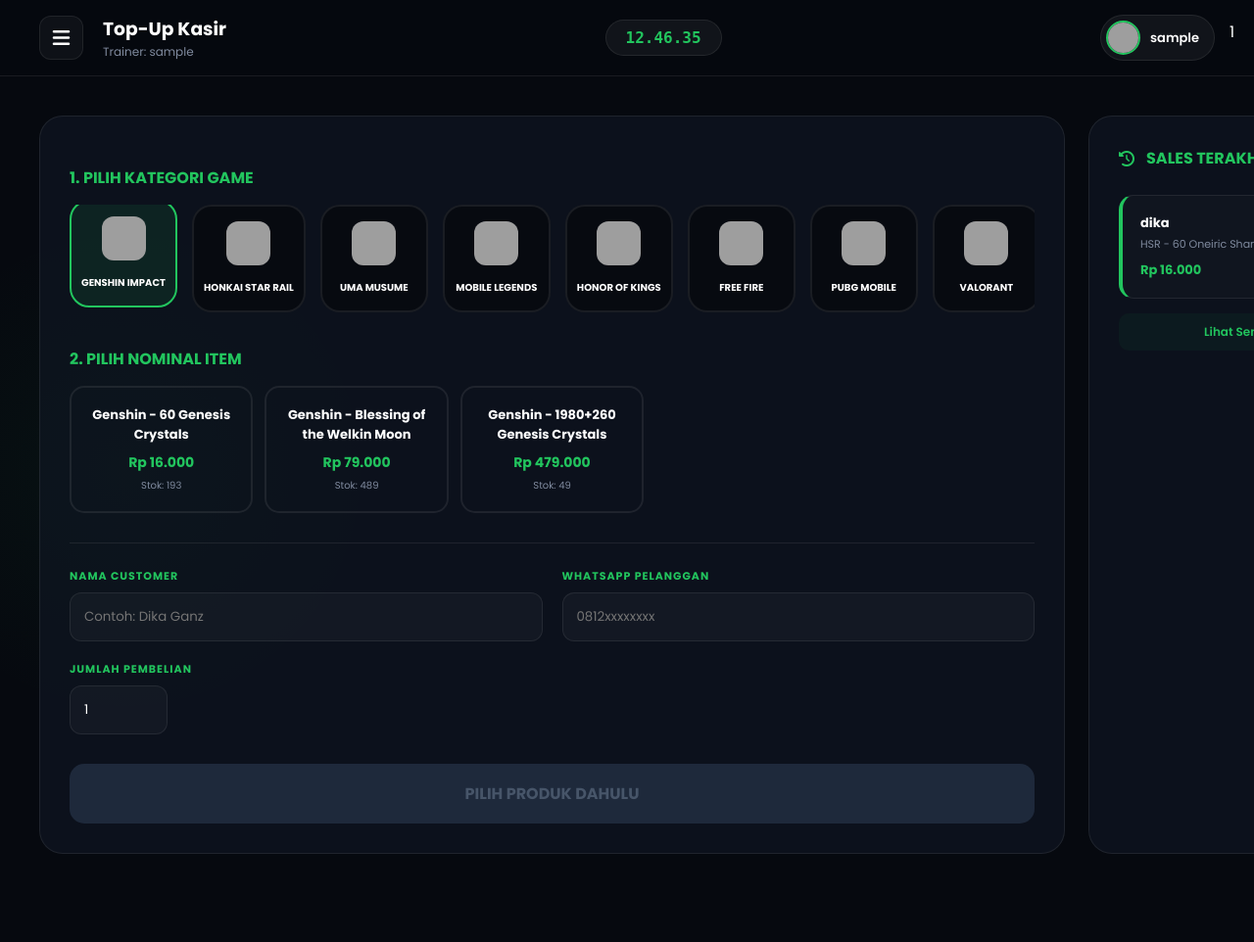
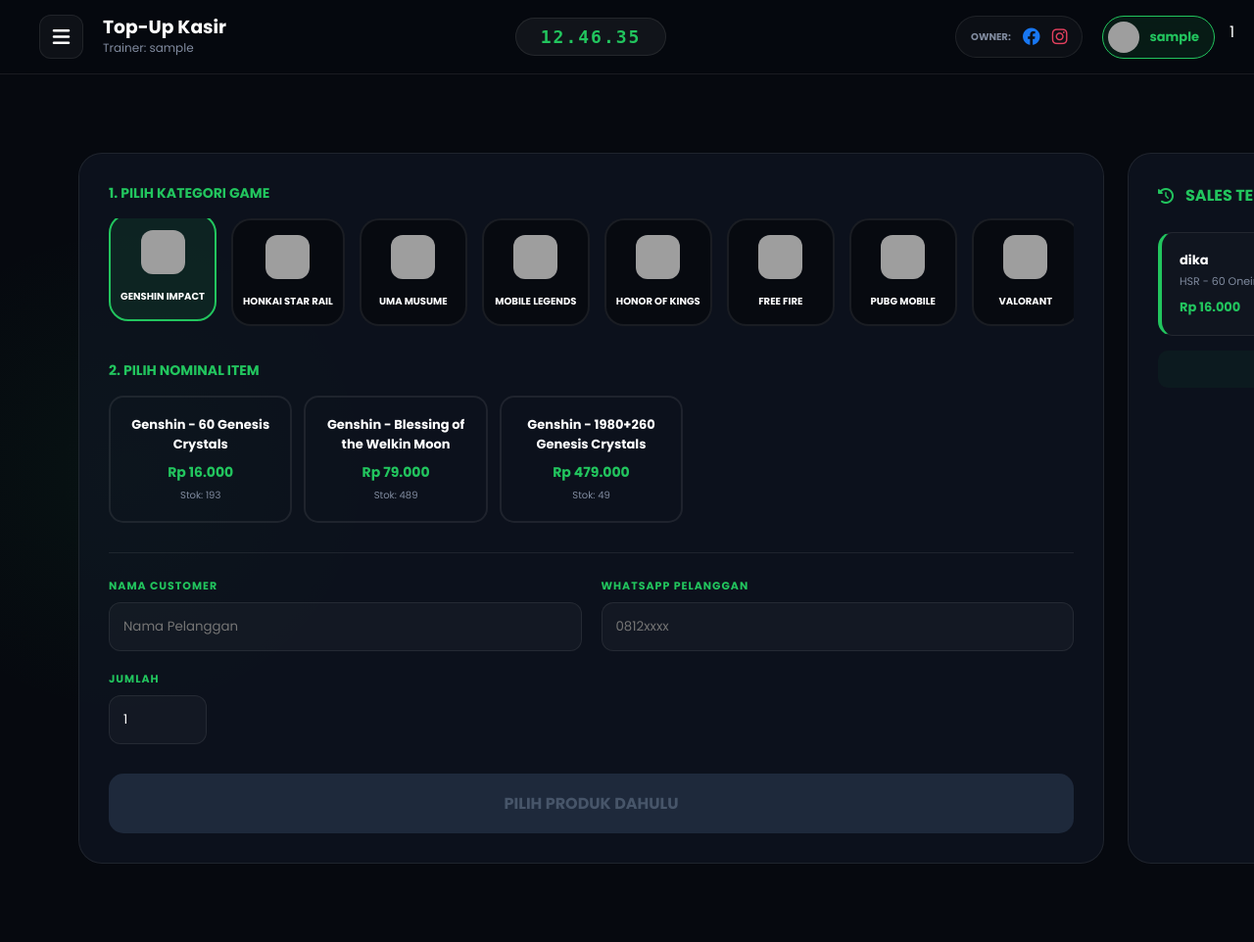
Before and after one commit to andika9108/andika, a PHP site: page /dashboard.php in a window 1280 px wide. Shown: the whole page at 98% size. Run offline with PHP 8.4, Linux system fonts and the light colour scheme; the visitor is signed in with stand-in values (Sample User, id 1); data comes from the database, SQL or seed files in the repository; grey boxes are pictures that could not be loaded.

Commit message:
nambahin sosmed owner

```diff
--- a/dashboard.php
+++ b/dashboard.php
@@ -53,19 +53,19 @@ if (isset($_SESSION['pesan'])) {
 $produk_query = mysqli_query($conn, "SELECT * FROM products ORDER BY harga ASC");
 $recent_query = mysqli_query($conn, "SELECT * FROM transactions ORDER BY tanggal DESC LIMIT 5");
 
-// Info Game (Lengkap sesuai Inventory)
+// Info Game Lengkap (Gue tambahin HoK, PUBG, Valo)
 $game_info = [
     'genshin'  => ['nama' => 'Genshin Impact', 'img' => 'https://play-lh.googleusercontent.com/iP2i_f23Z6I-5hoL2okPS4SxOGhj0q61Iyb0Y1m4xdTsbnaCmrjs7xKRnL6o5R4h-Yg'],
     'hsr'      => ['nama' => 'Honkai Star Rail', 'img' => 'https://stardb.gg/images/icons/star-rail-icon.webp'],
     'uma'      => ['nama' => 'Uma Musume', 'img' => 'https://tse2.mm.bing.net/th/id/OIP.M4fsR_34nzK9w5KOWzn8QAHaHa?pid=Api&P=0&h=220'],
     'mlbb'     => ['nama' => 'Mobile Legends', 'img' => 'https://www.gamersoft.net/wp-content/uploads/2023/05/mobile-legends-bang-bang.webp'],
-    'hok'      => ['nama' => 'Honor of Kings', 'img' => 'https://play-lh.googleusercontent.com/Xbe63-e45mI5V6Uf4F8R7vW8S7tN_f7F-V8k8G_M9_A_r-f0_L-K_v_p_K9_P_L_Y_A=w240-h480-rw'],
+    'hok'      => ['nama' => 'Honor of Kings', 'img' => 'https://tse2.mm.bing.net/th/id/OIP.nM0u8c8-lJt5NYR-VbUIoAHaHa?pid=Api&P=0&h=220'],
     'ff'       => ['nama' => 'Free Fire', 'img' => 'https://tse2.mm.bing.net/th/id/OIP.gDIuTjSv6lO19IS5SdhTAAHaHa?pid=Api&P=0&h=220'],
-    'pubg'     => ['nama' => 'PUBG Mobile', 'img' => 'https://play-lh.googleusercontent.com/JRd0v_v_98555-p_A_V9v_S_v_K-V9v_S_v_v-V9v_S_v_v-V9v_S_v_v-V9v_S_v_v=w240-h480-rw'],
-    'val'      => ['nama' => 'Valorant', 'img' => 'https://tse1.mm.bing.net/th/id/OIP.9YvE8zD8f-v_I9uO6f7m8QHaHa?pid=Api&P=0&h=220']
+    'pubg'     => ['nama' => 'PUBG Mobile', 'img' => 'https://tse2.mm.bing.net/th/id/OIP.VajQ0fTomIT_NVpcskyXhQHaF7?pid=Api&P=0&h=220'],
+    'val'      => ['nama' => 'Valorant', 'img' => 'https://tse4.mm.bing.net/th/id/OIP.e0aqvc6qwmq9wqvfc6AkzwHaHa?pid=Api&P=0&h=220']
 ];
 
-// GROUPING LOGIC (FIX HOK & FF)
+// GROUPING LOGIC (URUTAN FIX BIAR GAK TABRAKAN)
 $grouped_products = [];
 while($r = mysqli_fetch_assoc($produk_query)) {
     $n = strtolower($r['nama_produk']);
@@ -75,7 +75,7 @@ while($r = mysqli_fetch_assoc($produk_query)) {
     elseif(strpos($n, 'honkai') !== false || strpos($n, 'hsr') !== false || strpos($n, 'star rail') !== false) $cat = 'hsr';
     elseif(strpos($n, 'uma') !== false) $cat = 'uma';
     elseif(strpos($n, 'mobile legends') !== false || strpos($n, 'mlbb') !== false) $cat = 'mlbb';
-    // CEK HOK DULUAN BIAR HURUF 'F'-NYA GAK KEMAKAN FF
+    // Cek HoK duluan sebelum FF karena ada kata 'of'
     elseif(strpos($n, 'honor of kings') !== false || strpos($n, 'hok') !== false) $cat = 'hok';
     elseif(strpos($n, 'free fire') !== false || strpos($n, 'ff') !== false) $cat = 'ff';
     elseif(strpos($n, 'pubg') !== false) $cat = 'pubg';
@@ -100,7 +100,7 @@ while($r = mysqli_fetch_assoc($produk_query)) {
         body { background-color: var(--bg-base); color: var(--text-main); display: flex; height: 100vh; overflow: hidden; background-image: radial-gradient(circle at 10% 50%, rgba(34, 197, 94, 0.05), transparent 20%); }
 
         /* Sidebar */
-        .sidebar { position: fixed; left: -320px; top: 0; bottom: 0; width: 300px; background: rgba(10, 15, 26, 0.9); backdrop-filter: var(--blur); border-right: 1px solid var(--border-color); padding: 30px 20px; display: flex; flex-direction: column; z-index: 1000; transition: all 0.3s cubic-bezier(0.4, 0, 0.2, 1); }
+        .sidebar { position: fixed; left: -320px; top: 0; bottom: 0; width: 300px; background: rgba(10, 15, 26, 0.95); backdrop-filter: var(--blur); border-right: 1px solid var(--border-color); padding: 30px 20px; display: flex; flex-direction: column; z-index: 1000; transition: all 0.3s cubic-bezier(0.4, 0, 0.2, 1); }
         .sidebar.show { left: 0; }
         .sidebar-overlay { position: fixed; inset: 0; background: rgba(0,0,0,0.7); z-index: 999; display: none; }
         .sidebar-overlay.show { display: block; }
@@ -143,9 +143,9 @@ while($r = mysqli_fetch_assoc($produk_query)) {
         .form-group input:focus { border-color: var(--primary); background: rgba(255,255,255,0.05); }
 
         .btn-buy { width: 100%; padding: 18px; background: #1E293B; color: #475569; border: none; border-radius: 15px; font-weight: 800; margin-top: 30px; cursor: not-allowed; transition: 0.4s; font-size: 16px; text-transform: uppercase; }
-        .btn-buy.active { background: var(--primary); color: #000; cursor: pointer; box-shadow: 0 10px 25px var(--primary-glow); }
+        .btn-buy.active { background: var(--primary); color: #000; cursor: pointer; box-shadow: 0 10px 25px rgba(34, 197, 94, 0.3); }
 
-        /* Recent Activity */
+        /* Activity Log */
         .activity-card { padding: 18px; background: rgba(255,255,255,0.02); border-radius: 15px; margin-bottom: 12px; border: 1px solid var(--border-color); border-left: 4px solid var(--primary); transition: 0.3s; }
         .activity-card:hover { transform: translateX(5px); background: rgba(255,255,255,0.04); }
 
@@ -171,20 +171,50 @@ while($r = mysqli_fetch_assoc($produk_query)) {
             <a href="index.php" style="margin-top:auto; color:var(--danger)" onclick="return confirm('Logout sekarang?')"><i class="fas fa-sign-out-alt"></i> Logout</a>
         </nav>
     </aside>
+<!-- SIDEBAR SELESAI -->
 
     <main class="main">
-        <header class="topbar">
-            <div style="display:flex; align-items:center; gap:20px;">
-                <button class="btn-menu" id="menuToggle"><i class="fas fa-bars"></i></button>
-                <div><h3 style="font-weight:700;">Top-Up Kasir</h3><p style="font-size:12px; color:var(--text-muted);">Trainer: <?php echo $username; ?></p></div>
+        <!-- TOPBAR REVISED - SATU BARIS RAPI Sesuai Keinginan -->
+        <header class="topbar" style="display: flex; justify-content: space-between; align-items: center; padding: 15px 40px; background: rgba(6, 9, 15, 0.85); backdrop-filter: blur(20px); border-bottom: 1px solid var(--border-color); width: 100%;">
+
+            <!-- SISI KIRI: Judul & Menu -->
+            <div style="display: flex; align-items: center; gap: 20px;">
+                <button class="btn-menu" id="menuToggle" style="background: rgba(255,255,255,0.04); border: 1px solid var(--border-color); color: #fff; width: 45px; height: 45px; border-radius: 12px; cursor: pointer; display: flex; align-items: center; justify-content: center;">
+                    <i class="fas fa-bars"></i>
+                </button>
+                <div>
+                    <h3 style="font-weight:700; margin:0; line-height:1.2;">Top-Up Kasir</h3>
+                    <p style="font-size:12px; color:var(--text-muted); margin:0;">Trainer: <?php echo $username; ?></p>
+                </div>
             </div>
 
-            <div class="clock-box" id="realtimeClock">00:00:00</div>
+            <!-- SISI TENGAH: Jam Real-time -->
+            <div class="clock-box" id="realtimeClock" style="background: rgba(255,255,255,0.05); padding: 8px 25px; border-radius: 50px; border: 1px solid var(--border-color); color: var(--primary); font-family: monospace; font-size: 18px; font-weight: bold; letter-spacing: 2px;">
+                00:00:00
+            </div>
 
-            <div class="user-profile">
-                <img src="https://ui-avatars.com/api/?name=<?php echo urlencode($username); ?>&background=22C55E&color=fff&bold=true">
-                <span style="font-size:13px; font-weight:600;"><?php echo $username; ?></span>
+            <!-- SISI KANAN: Sosmed Owner & User Profile -->
+            <div style="display: flex; align-items: center; gap: 20px;">
+                <!-- SOSMED CAPSULE -->
+                <div style="display: flex; align-items: center; gap: 12px; background: rgba(255,255,255,0.03); padding: 7px 15px; border-radius: 50px; border: 1px solid var(--border-color);">
+                    <span style="font-size:10px; color:var(--text-muted); font-weight:700; text-transform:uppercase;">Owner:</span>
+                    <a href="https://www.facebook.com/share/1AiMvB5THB/" target="_blank" style="color:#1877F2; font-size:18px; text-decoration:none;"><i class="fab fa-facebook"></i></a>
+                    <a href="https://www.instagram.com/zidni_tira?igsh=MWQ4eTdoZGUzdDEzbg==" target="_blank" style="color:#E4405F; font-size:18px; text-decoration:none;"><i class="fab fa-instagram"></i></a>
+                </div>
+
+                <!-- USER PROFILE CAPSULE -->
+                <div style="display: flex; align-items: center; gap: 10px; background: rgba(34, 197, 94, 0.1); padding: 5px 15px 5px 5px; border-radius: 50px; border: 1px solid var(--primary);">
+                    <img src="https://ui-avatars.com/api/?name=<?php echo urlencode($username); ?>&background=22C55E&color=fff&bold=true" style="width:32px; height:32px; border-radius:50%;">
+                    <span style="font-size:13px; font-weight:700; color:var(--primary);"><?php echo $username; ?></span>
+                </div>
             </div>
+        </header>
+
+        <div class="content">
+
+
+
+
         </header>
 
         <div class="content">
@@ -193,7 +223,7 @@ while($r = mysqli_fetch_assoc($produk_query)) {
                 <!-- KOLOM KIRI -->
                 <div class="box">
                     <form action="" method="POST">
-                        <label class="form-group" style="font-weight:800; color:var(--primary); display:block; margin-bottom:15px;">1. PILIH KATEGORI GAME</label>
+                        <label style="font-weight:800; color:var(--primary); display:block; margin-bottom:15px; font-size: 14px;">1. PILIH KATEGORI GAME</label>
                         <div class="game-tabs">
                             <?php foreach($game_info as $kode => $info): ?>
                                 <div class="game-tab" id="tab-<?php echo $kode; ?>" onclick="selectGame('<?php echo $kode; ?>')">
@@ -203,7 +233,7 @@ while($r = mysqli_fetch_assoc($produk_query)) {
                             <?php endforeach; ?>
                         </div>
 
-                        <label class="form-group" style="font-weight:800; color:var(--primary); display:block; margin-bottom:15px;">2. PILIH NOMINAL ITEM</label>
+                        <label style="font-weight:800; color:var(--primary); display:block; margin-bottom:15px; font-size: 14px;">2. PILIH NOMINAL ITEM</label>
                         <?php foreach($game_info as $kode => $info): ?>
                             <div class="item-grid" id="grid-<?php echo $kode; ?>">
                                 <?php if(isset($grouped_products[$kode])): foreach($grouped_products[$kode] as $item): ?>
@@ -214,7 +244,7 @@ while($r = mysqli_fetch_assoc($produk_query)) {
                                         <div style="font-size:10px; color:var(--text-muted); margin-top:5px;">Stok: <?php echo $item['stok']; ?></div>
                                     </label>
                                 <?php endforeach; else: ?>
-                                    <p style="color:var(--text-muted); font-size:13px; grid-column: 1/-1; text-align:center; padding:20px;">Belum ada produk untuk game ini.</p>
+                                    <p style="color:var(--text-muted); font-size:13px; grid-column: 1/-1; text-align:center; padding:20px;">Belum ada produk stok untuk game ini.</p>
                                 <?php endif; ?>
                             </div>
                         <?php endforeach; ?>
@@ -222,16 +252,16 @@ while($r = mysqli_fetch_assoc($produk_query)) {
                         <div style="display:grid; grid-template-columns: 1fr 1fr; gap:20px; margin-top:30px; border-top: 1px solid var(--border-color); padding-top:25px;">
                             <div class="form-group" style="margin-top:0;">
                                 <label>Nama Customer</label>
-                                <input type="text" name="cust_name" placeholder="Contoh: Dika Ganz" required>
+                                <input type="text" name="cust_name" placeholder="Nama Pelanggan" required>
                             </div>
                             <div class="form-group" style="margin-top:0;">
                                 <label>WhatsApp Pelanggan</label>
-                                <input type="text" name="cust_wa" placeholder="0812xxxxxxxx">
+                                <input type="text" name="cust_wa" placeholder="0812xxxx">
                             </div>
                         </div>
 
                         <div class="form-group">
-                            <label>Jumlah Pembelian</label>
+                            <label>Jumlah</label>
                             <input type="number" name="jumlah" value="1" min="1" style="width:100px;">
                         </div>
 
@@ -259,7 +289,7 @@ while($r = mysqli_fetch_assoc($produk_query)) {
                         <p style="color:var(--text-muted); text-align:center; font-size:13px; padding:20px;">Belum ada penjualan hari ini.</p>
                     <?php endif; ?>
 
-                    <a href="transactions.php" style="display:block; text-align:center; color:var(--primary); font-size:12px; font-weight:600; text-decoration:none; margin-top:15px; padding:10px; background:rgba(34, 197, 94, 0.05); border-radius:10px;">Lihat Semua Laporan &rarr;</a>
+                    <a href="transactions.php" style="display:block; text-align:center; color:var(--primary); font-size:12px; font-weight:600; text-decoration:none; margin-top:15px; padding:10px; background:rgba(34, 197, 94, 0.05); border-radius:10px;">Laporan Lengkap &rarr;</a>
                 </div>
 
             </div>
@@ -267,7 +297,6 @@ while($r = mysqli_fetch_assoc($produk_query)) {
     </main>
 
     <script>
-        // SIDEBAR CONTROL
         const btnMenu = document.getElementById('menuToggle');
         const sidebar = document.getElementById('sidebar');
         const overlay = document.getElementById('sidebarOverlay');
@@ -282,7 +311,6 @@ while($r = mysqli_fetch_assoc($produk_query)) {
             overlay.classList.remove('show');
         });
 
-        // JAM REAL-TIME
         function updateClock() {
             const now = new Date();
             const timeStr = now.toLocaleTimeString('id-ID', { hour12: false });
@@ -291,7 +319,6 @@ while($r = mysqli_fetch_assoc($produk_query)) {
         setInterval(updateClock, 1000);
         updateClock();
 
-        // TAB SYSTEM
         function selectGame(kode) {
             document.querySelectorAll('.game-tab').forEach(t => t.classList.remove('active'));
             document.querySelectorAll('.item-grid').forEach(g => g.classList.remove('show'));
@@ -305,7 +332,6 @@ while($r = mysqli_fetch_assoc($produk_query)) {
             }
         }
 
-        // BTN ACTIVATE
         function activateBtn() {
             const btn = document.getElementById('btnBuy');
             btn.disabled = false;
@@ -313,7 +339,6 @@ while($r = mysqli_fetch_assoc($produk_query)) {
             btn.innerText = "🚀 PROSES PESANAN SEKARANG";
         }
 
-        // Default Load
         window.onload = () => selectGame('genshin');
     </script>
 </body>
```
